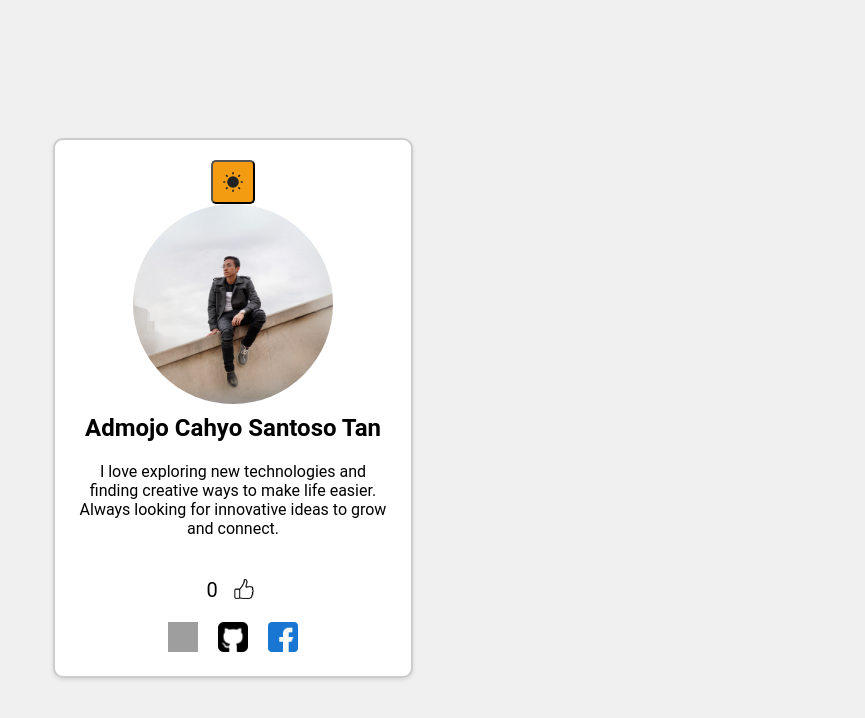
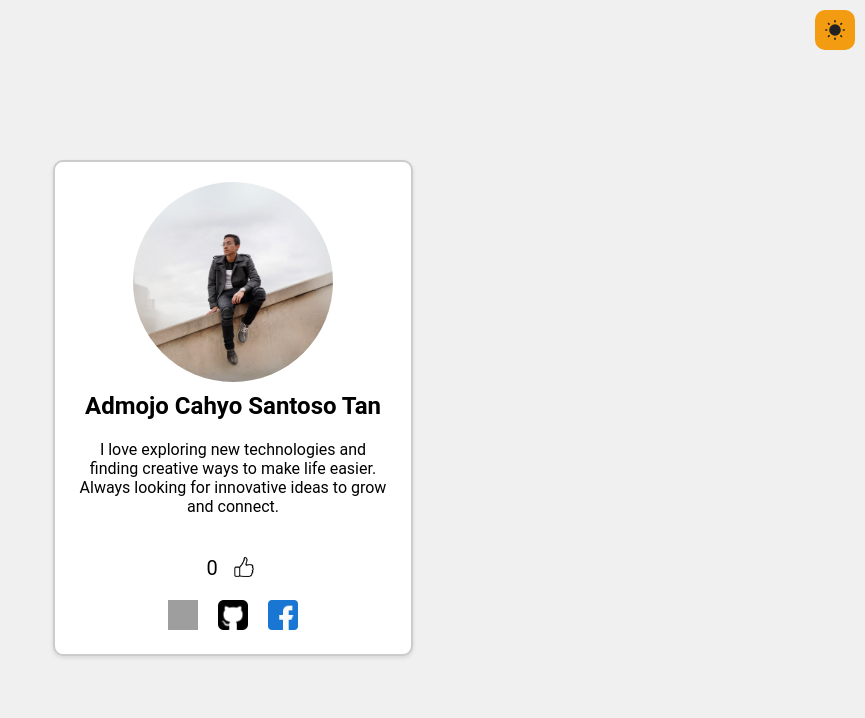
Before and after one commit to TxNixon/react-basic-profile, a React (Vite) app: page / in a window 1280 px wide. Shown: the top 718 px of the page, without its empty margins (415-1280 px from the left). Built offline with nearby package versions, Linux system fonts and the light colour scheme; grey boxes are pictures that could not be loaded.

Commit message:
button day and night at top of the page

```diff
--- a/src/components/DaynNight.tsx
+++ b/src/components/DaynNight.tsx
@@ -15,19 +15,24 @@ const DaynNight = ({ onToggle }: { onToggle: () => void }) => {
       onClick={handleClick}
       style={{
         padding: "10px",
+        marginBottom: "10px",
         cursor: "pointer",
-        borderRadius: "5px",
+        position: "absolute",
+        right: "10px",
+        top: "10px",
+        display: "flex",
+        borderRadius: "10px",
         backgroundColor: isDay ? "#f39c12" : "#2c3e50",
         color: isDay ? "#fff" : "#ecf0f1",
-        display: "flex",
         alignItems: "center",
         gap: "10px",
+        border: "none",
       }}
     >
       <img
         src={isDay ? sun : moon}
         alt={isDay ? "Sun" : "Moon"}
-        style={{ width: "20px", height: "20px", textAlign: "right" }}
+        style={{ width: "20px", height: "20px" }}
       />
     </button>
   );
```
